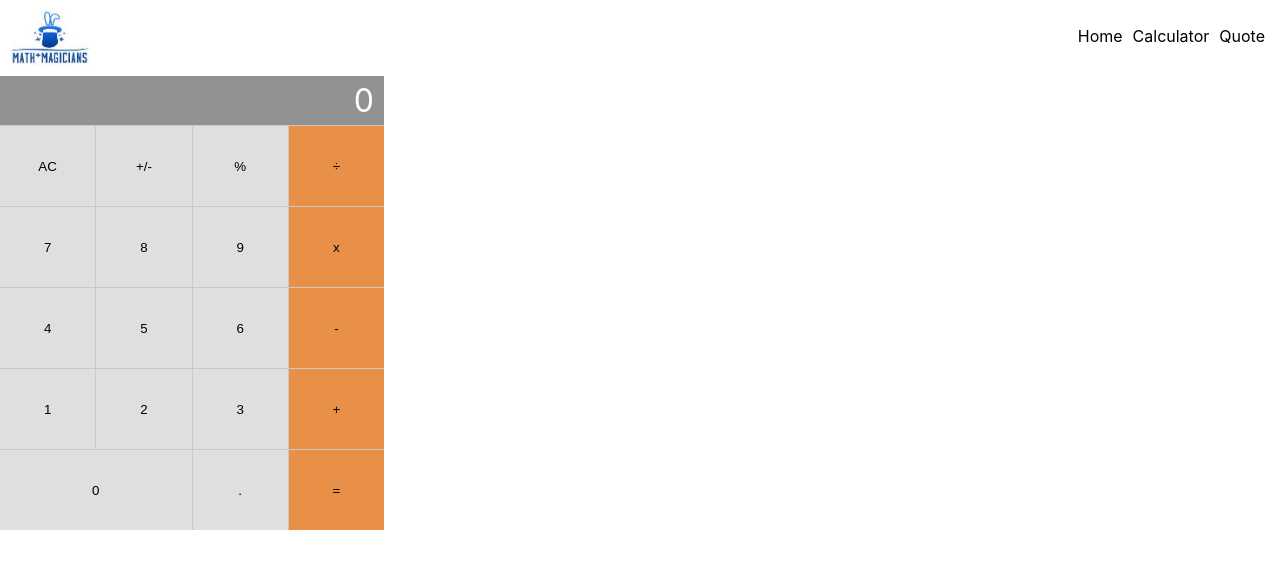
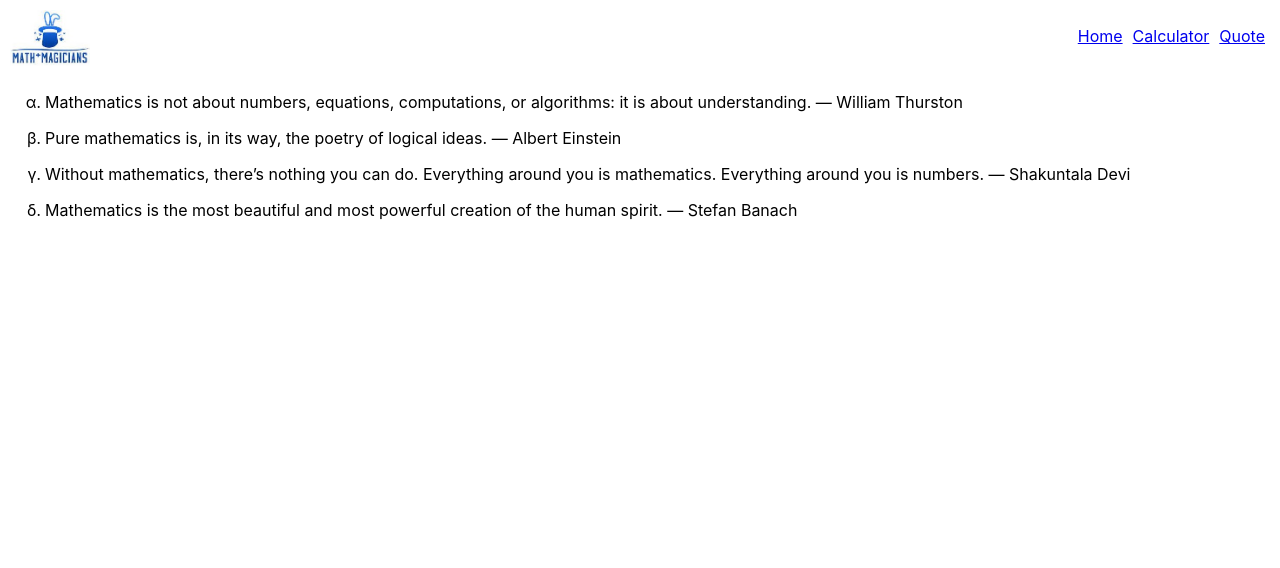
Before and after one commit to petudeveloper/math-magicians, a React (Create React App) app: page /Quote in a window 1280 px wide. Shown: the top 568 px of the page. Built offline with nearby package versions, Linux system fonts and the light colour scheme.

Commit message:
Add Home, Calculator and Quote page views.

```diff
--- a/package.json
+++ b/package.json
@@ -10,6 +10,8 @@
     "prop-types": "^15.7.2",
     "react": "^17.0.2",
     "react-dom": "^17.0.2",
+    "react-router": "^5.2.1",
+    "react-router-dom": "^5.3.0",
     "react-scripts": "4.0.3",
     "web-vitals": "^1.1.2"
   },
--- a/src/App.css
+++ b/src/App.css
@@ -8,16 +8,8 @@ button {
   border: none;
 }
 
-#root {
-  display: flex;
-  height: 100vh;
-  align-items: center;
-  justify-content: center;
-}
-
 .App {
   height: 100vh;
-  width: 100vw;
 }
 
 .result {
@@ -137,7 +129,7 @@ button {
 }
 
 
-/* Start Navigation bar */
+/* START Navigation bar */
 
 nav {
   display: flex;
@@ -157,4 +149,22 @@ li {
   width: 80px;
 }
 
-/* End Navigation bar */
+/* END Navigation bar */
+
+/* START calculator page */
+
+.calculator-page-container {
+  display: flex;
+  justify-content: space-between;
+}
+
+/* END calculator page */
+
+/* START Quote page */
+
+#quote-list {
+  display: block;
+  list-style-type: lower-greek;
+}
+
+/* END Quote page */
--- a/src/App.js
+++ b/src/App.js
@@ -1,13 +1,20 @@
+import { BrowserRouter as Router, Route } from 'react-router-dom';
+import Home from './pages/Home';
+import CalculatorPage from './pages/CalculatorPage';
+import QuotePage from './pages/Quote';
+import NavBar from './components/navBar';
 import './App.css';
-import Calculator from './components/Calculator';
-import NavBar from './components/navBar';
 
 function App() {
   return (
-    <div className="App">
+    <Router>
       <NavBar />
-      <Calculator />
-    </div>
+      <div className="App">
+        <Route exact path="/" component={Home} />
+        <Route path="/Calculator" component={CalculatorPage} />
+        <Route path="/Quote" component={QuotePage} />
+      </div>
+    </Router>
   );
 }
 
--- a/src/components/navBar.js
+++ b/src/components/navBar.js
@@ -1,10 +1,12 @@
+import { Link, NavLink } from 'react-router-dom';
+
 const NavBar = () => (
   <nav>
     <img className="mm-logo" src="./images/logo-MM.jpg" alt="math-magicians-logo" />
     <ul>
-      <li>Home</li>
-      <li>Calculator</li>
-      <li>Quote</li>
+      <li><Link to="/">Home</Link></li>
+      <li><NavLink to="/Calculator">Calculator</NavLink></li>
+      <li><NavLink to="/Quote">Quote</NavLink></li>
     </ul>
   </nav>
 );
--- /dev/null
+++ b/src/pages/CalculatorPage.js
@@ -0,0 +1,10 @@
+import Calculator from '../components/Calculator';
+
+const CalculatorPage = () => (
+  <div className="calculator-page-container">
+    <h2>Let´s do some Math!</h2>
+    <Calculator />
+  </div>
+);
+
+export default CalculatorPage;
--- /dev/null
+++ b/src/pages/Home.js
@@ -0,0 +1,13 @@
+/* eslint-disable max-len */
+const Home = () => (
+  <div>
+    <h2>Welcome to tour page!</h2>
+    <p>
+      <strong>Math magicians</strong>
+      {' '}
+      is a website where math and magic are one. It is a Single Page App (SPA) that allows users to: (1) Make simple calculations such as addition, subtraction, multiplication, and division in a beautifully designed app. (2) Read a math-related quote that encourage and inspire you to use Math.
+    </p>
+  </div>
+);
+
+export default Home;
--- /dev/null
+++ b/src/pages/Quote.js
@@ -0,0 +1,31 @@
+/* eslint-disable max-len */
+const QuotePage = () => (
+  <ul id="quote-list">
+    <li>
+      <p>
+        Mathematics is not about numbers, equations, computations, or algorithms: it is about understanding.
+        — William Thurston
+      </p>
+    </li>
+    <li>
+      <p>
+        Pure mathematics is, in its way, the poetry of logical ideas.
+        — Albert Einstein
+      </p>
+    </li>
+    <li>
+      <p>
+        Without mathematics, there’s nothing you can do. Everything around you is mathematics. Everything around you is numbers.
+        — Shakuntala Devi
+      </p>
+    </li>
+    <li>
+      <p>
+        Mathematics is the most beautiful and most powerful creation of the human spirit.
+        — Stefan Banach
+      </p>
+    </li>
+  </ul>
+);
+
+export default QuotePage;
```
Also changed, not shown: 1 other file (tests, documents, lock files or other folders).
